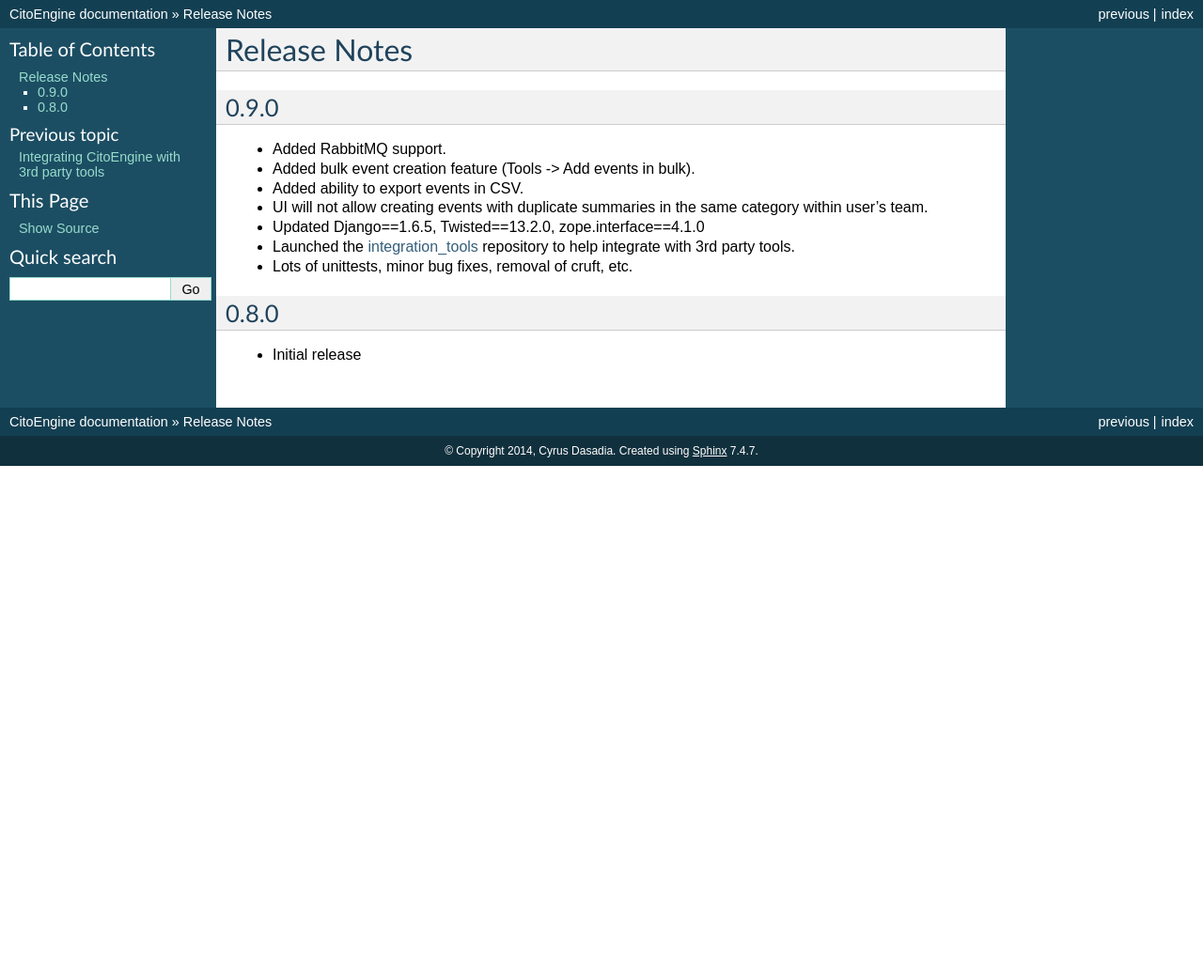
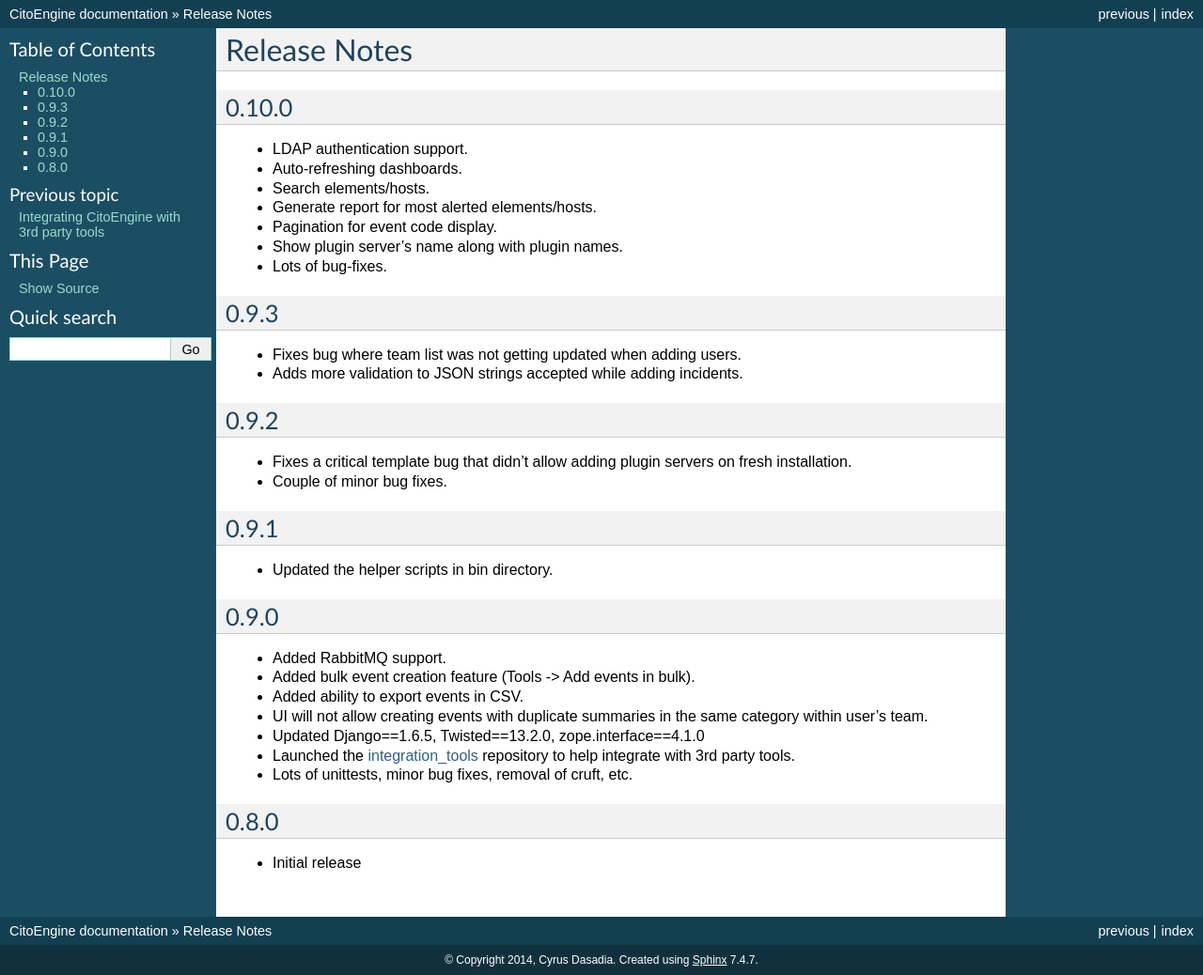
Before and after one commit to CitoEngine/docs.citoengine.org, a Sphinx documentation site: the page built from source/releasenotes.rst, in a window 1280 px wide. Shown: the whole page at 94% size. Built offline with Sphinx 7.4.7, drawn with Linux system fonts in a browser that asks for light colours; before the commit the page ends 900 px from its top, so only the background shows below that.

Commit message:
Updating for 0.10.0

```diff
--- a/source/conf.py
+++ b/source/conf.py
@@ -51,7 +51,7 @@ copyright = u'2014, Cyrus Dasadia'
 # built documents.
 #
 # The short X.Y version.
-version = '0.9.0'
+version = '0.10.0'
 # The full version, including alpha/beta/rc tags.
 release = ''
 
--- a/source/installcitoengine.rst
+++ b/source/installcitoengine.rst
@@ -19,6 +19,8 @@ Installation
     # Installing MySQL and Python development packages
     sudo apt-get install libmysqlclient-dev python-dev python-pip
     sudo pip install virtualenv
+    # If you are going to use ldap authentication, then install the following as well
+    sudo apt-get intall libldap2-dev libsasl2-dev libssl-dev
 
 **MySQL Installation and Configuration**
 
--- a/source/releasenotes.rst
+++ b/source/releasenotes.rst
@@ -1,6 +1,40 @@
 Release Notes
 =============
 
+0.10.0
+------
+
+* LDAP authentication support.
+
+* Auto-refreshing dashboards.
+
+* Search elements/hosts.
+
+* Generate report for most alerted elements/hosts.
+
+* Pagination for event code display.
+
+* Show plugin server's name along with plugin names.
+
+* Lots of bug-fixes.
+
+0.9.3
+-----
+
+* Fixes bug where team list was not getting updated when adding users.
+
+* Adds more validation to JSON strings accepted while adding incidents.
+
+0.9.2
+-----
+* Fixes a critical template bug that didn't allow adding plugin servers on fresh installation.
+
+* Couple of minor bug fixes.
+
+0.9.1
+-----
+
+* Updated the helper scripts in bin directory.
 
 0.9.0
 -----
```
Also changed, not shown: source/integrations.rst (+7 -0 lines).
